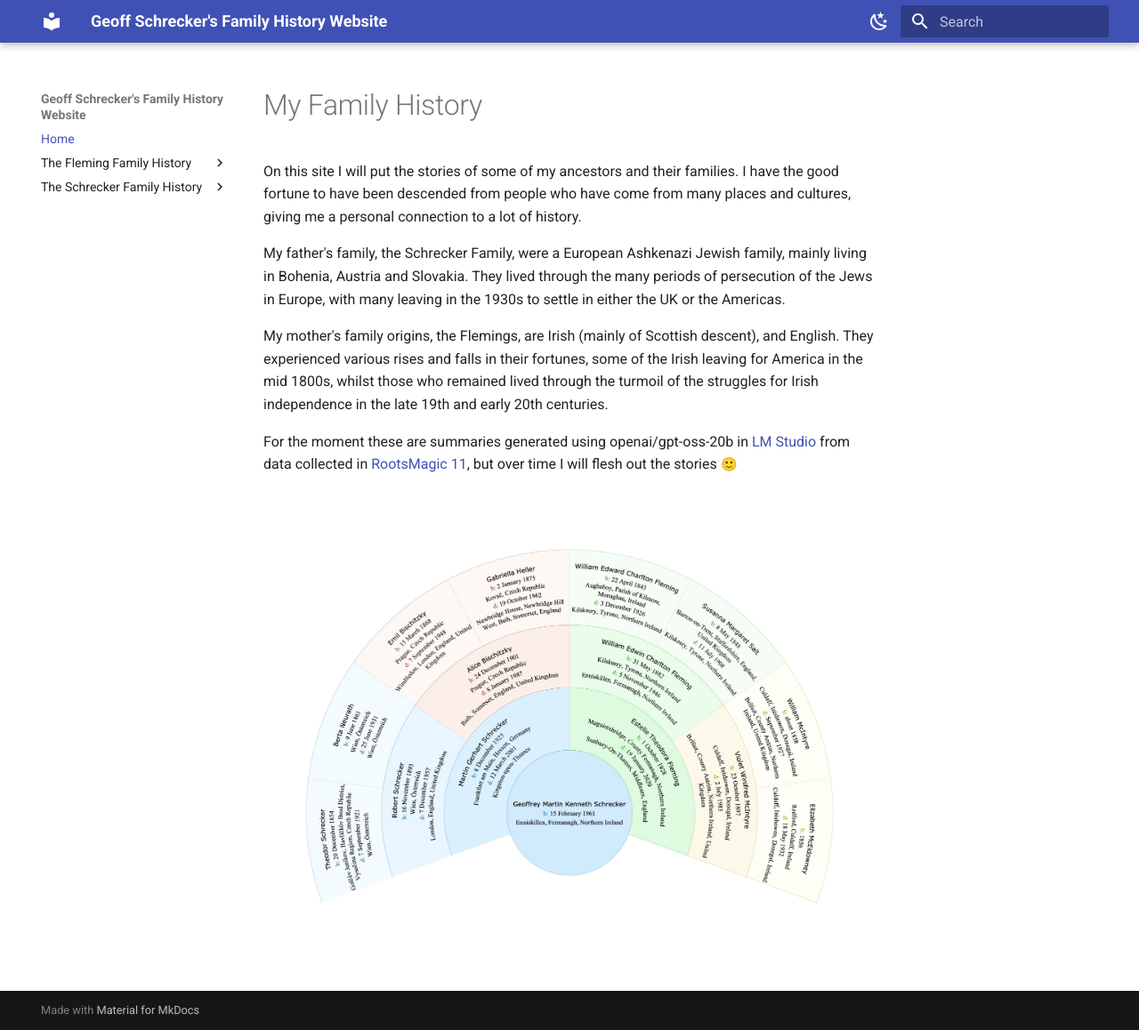
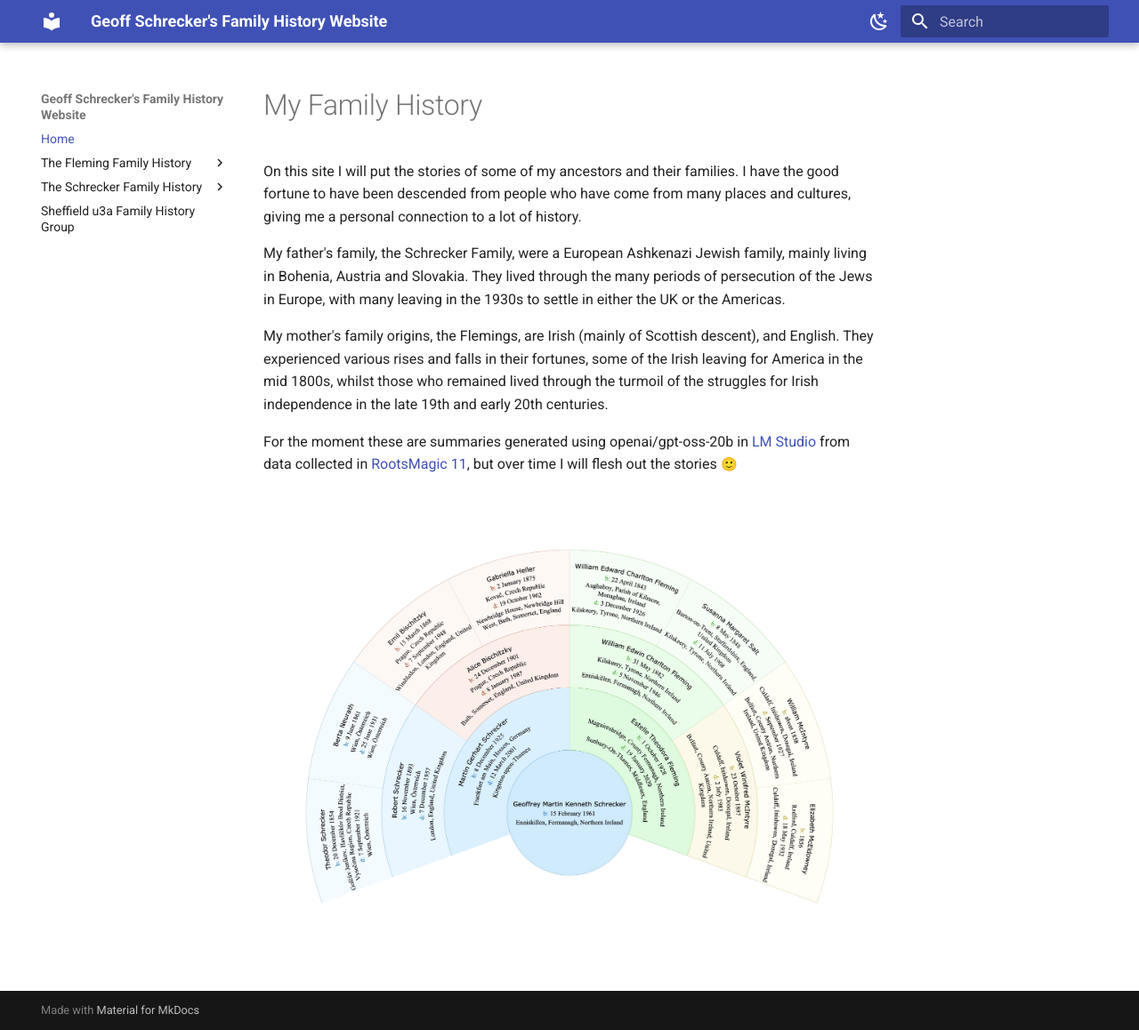
Before and after one commit to Schrecker-Family/Website, an MkDocs documentation site: the page built from docs/index.md, in a window 1280 px wide and 1158 px high. Shown: the whole window at 89% size. Built offline with MkDocs 1.6.1 and Material for MkDocs 9.7.7, drawn with Linux system fonts in a browser that asks for light colours; emoji names are drawn with the system emoji font.

Commit message:
Add SU3A page

```diff
--- a/mkdocs.yml
+++ b/mkdocs.yml
@@ -37,6 +37,7 @@
       - Neurath, Michael 1829-1910: NeurathM1829.md
       - Schrecker, Robert 1893-1957: SchreckerR1893.md
       - Schrecker, Theodor 1854-1921: SchreckerT1854.md
+  - Sheffield u3a Family History Group: SU3A.md
 
 
 markdown_extensions:
```
Also changed, not shown: docs/SU3A.md (added).
